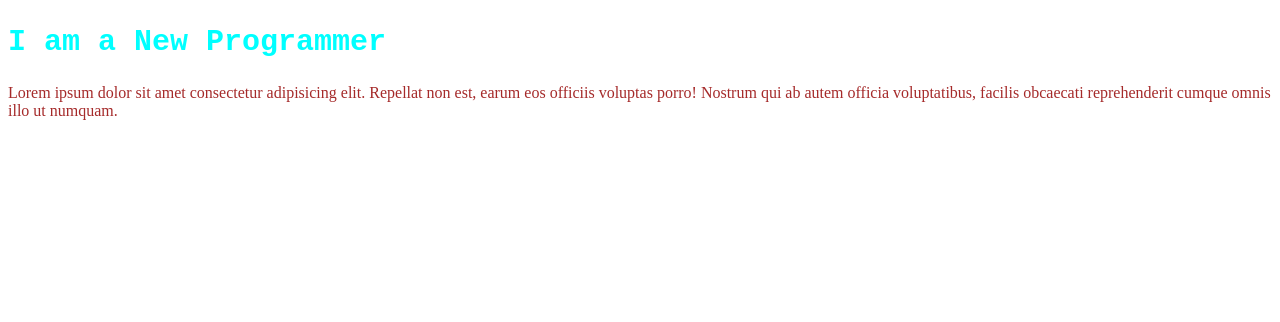
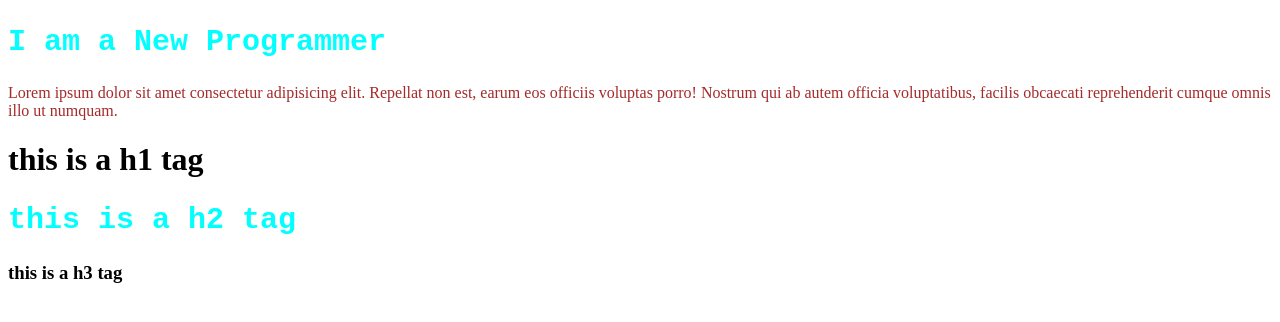
Before and after one commit to jisanNur/conceptual-session-practice, a plain HTML site: page index.html in a window 1280 px wide. Drawn offline with Linux system fonts and the light colour scheme.

Commit message:
this is a second commit

```diff
--- a/index.html
+++ b/index.html
@@ -12,7 +12,9 @@
 <body>
   <h2>I am a New Programmer</h2>
   <p>Lorem ipsum dolor sit amet consectetur adipisicing elit. Repellat non est, earum eos officiis voluptas porro! Nostrum qui ab autem officia voluptatibus, facilis obcaecati reprehenderit cumque omnis illo ut numquam.</p>
-
+  <h1>this is a h1 tag</h1>
+  <h2>this is a h2 tag</h2>
+  <h3>this is a h3 tag</h3>
 </body>
 
 </html>
```
